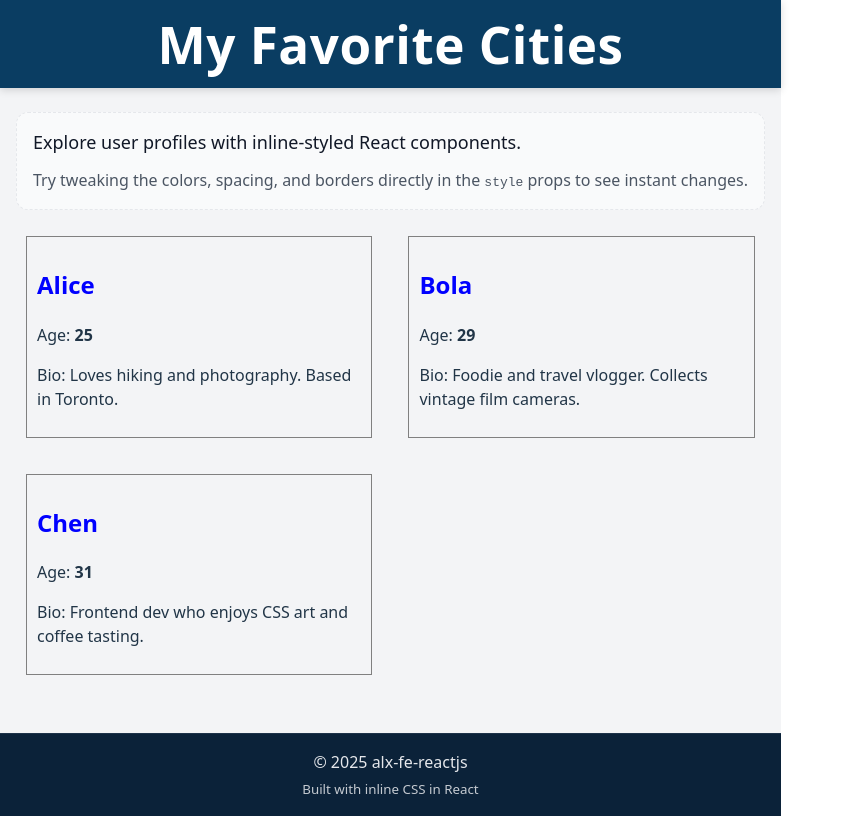
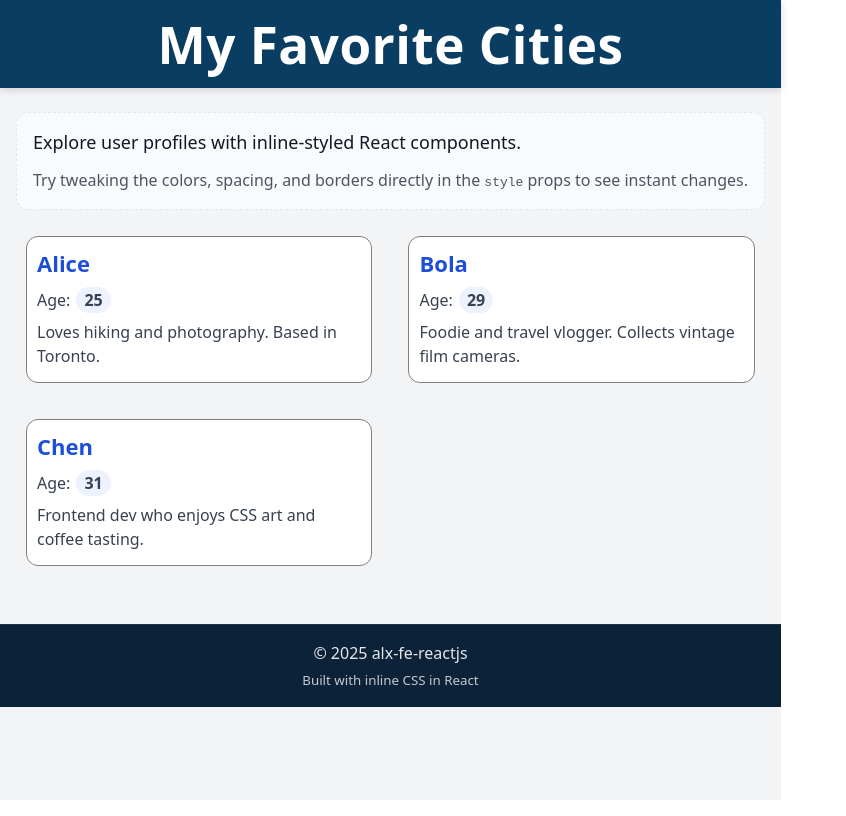
Before and after one commit to eghosa95/alx-fe-reactjs, a React (Vite) app in the folder alx-react-app-new/: page / in a window 1280 px wide. Shown: the whole page, without its empty margins (0-846 px from the left). Built offline with nearby package versions, Linux system fonts and the light colour scheme.

Commit message:
Update UserProfile.jsx

```diff
--- a/alx-react-app-new/src/components/UserProfile.jsx
+++ b/alx-react-app-new/src/components/UserProfile.jsx
@@ -1,13 +1,12 @@
 export default function UserProfile(props) {
-  return (
-    <div style={{ border: "1px solid gray", padding: "10px", margin: "10px" }}>
-      <h2 style={{ color: "blue" }}>{props.name}</h2>
-      <p>
-        Age: <span style={{ fontWeight: "bold" }}>{props.age}</span>
-      </p>
-      <p>Bio: {props.bio}</p>
-    </div>
-  );
+  const cardStyle = {
+    border: "1px solid gray",
+    padding: "10px",
+    margin: "10px",
+    borderRadius: 12,
+    background: "#ffffff",
+    maxWidth: 420,
+  };
 
 
   const nameStyle = {
```
